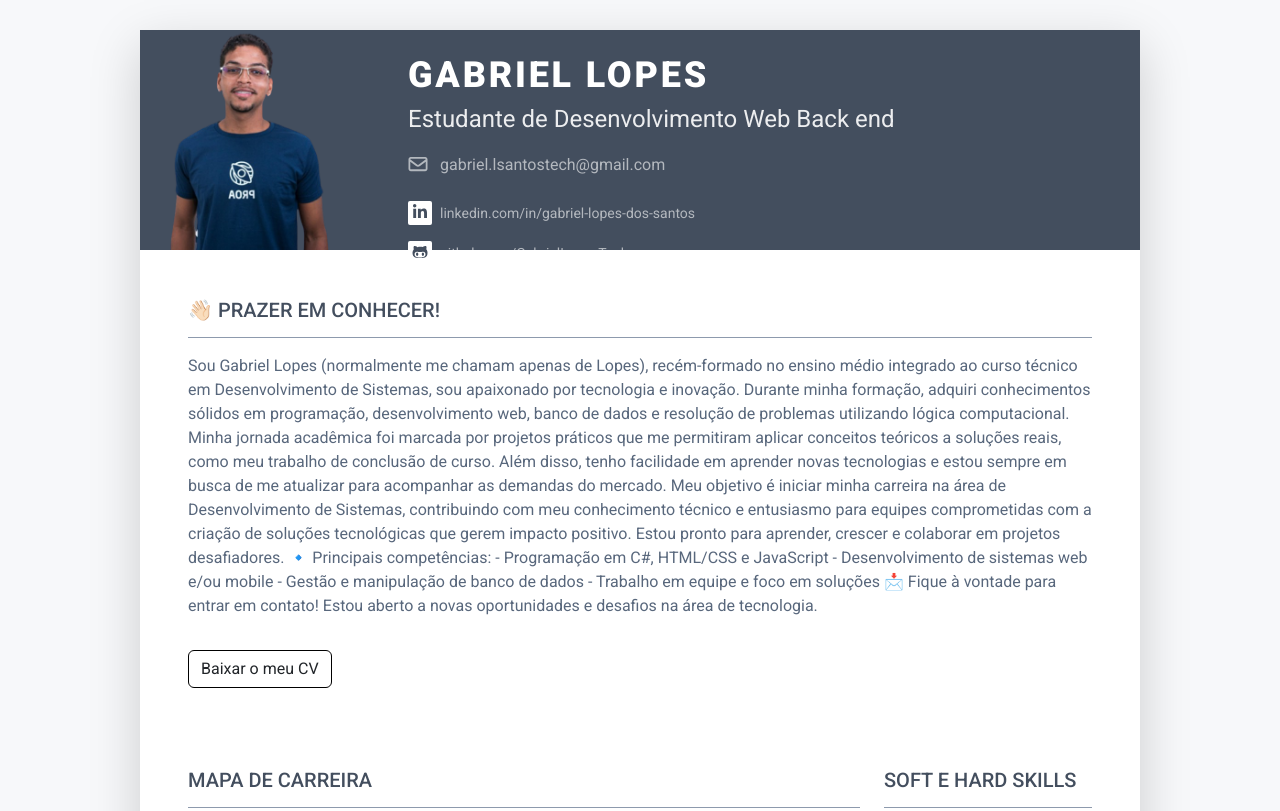
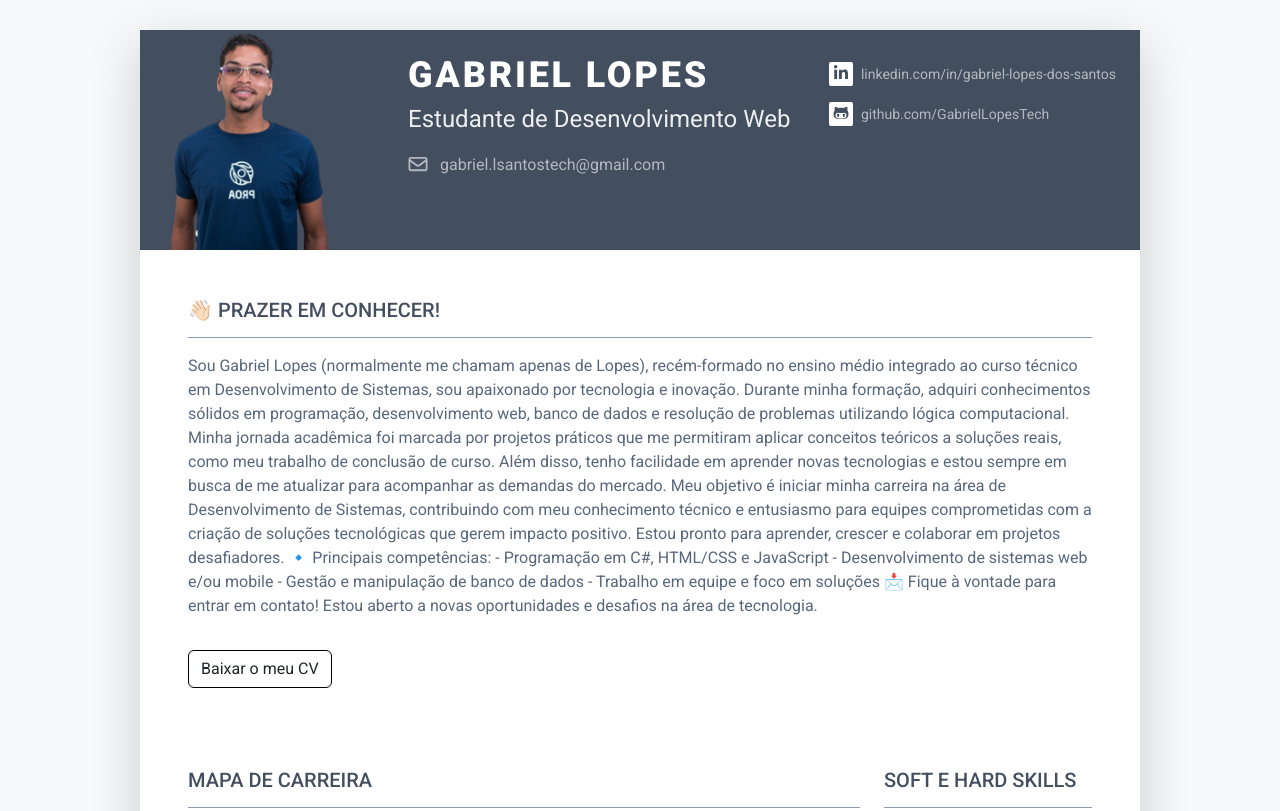
Before and after one commit to GabrielLopesTech/MapaDeCarreira, a plain HTML site: page index.html in a window 1280 px wide. Shown: the top 811 px of the page. Drawn offline with Linux system fonts and the light colour scheme.

Commit message:
Atualizando o site com novas mudanças

```diff
--- a/index.html
+++ b/index.html
@@ -56,7 +56,7 @@
 						<div class="row p-4 justify-content-center justify-content-md-between">
 							<div class="primary-info col-auto">
 								<h1 class="name mt-0 mb-1 text-white text-uppercase text-uppercase">Gabriel Lopes</h1>
-								<div class="title mb-3">Estudante de Desenvolvimento Web Back end </div>
+								<div class="title mb-3">Estudante de Desenvolvimento Web </div>
 								<ul class="list-unstyled">
 									<li class="mb-2">
 										<a class="text-link" href="#">
```
